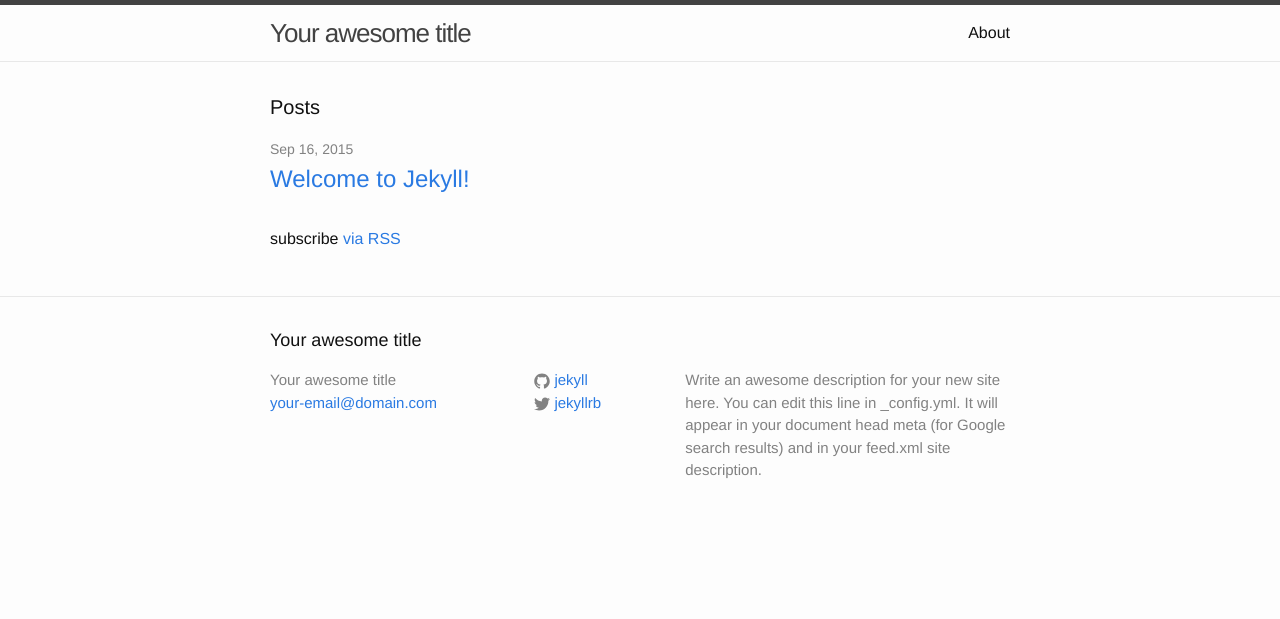
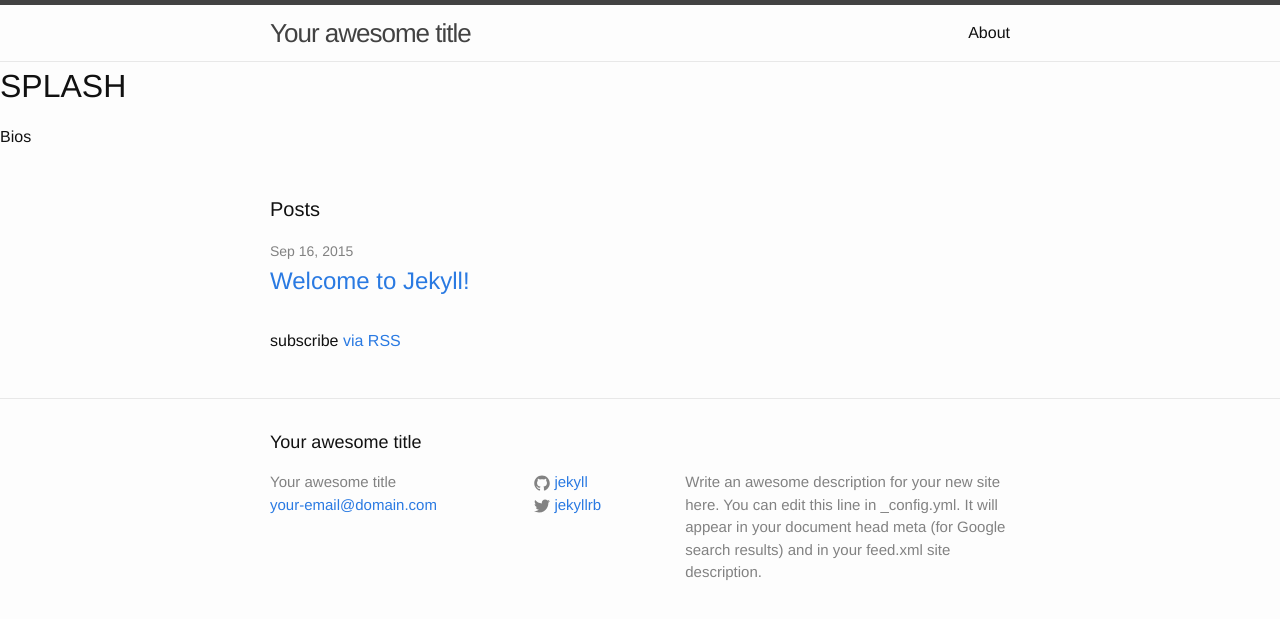
Before and after one commit to liberty-x/liberty-x.github.io, a Jekyll site: the page built from index.html, in a window 1280 px wide. Shown: the top 619 px of the page. Built offline with Jekyll 4.4.1, drawn with Linux system fonts in a browser that asks for light colours.

Commit message:
adding bios and splash

```diff
--- /dev/null
+++ b/_includes/bios.html
@@ -0,0 +1 @@
+<p>Bios</p>
--- /dev/null
+++ b/_includes/splash.html
@@ -0,0 +1 @@
+<h1>SPLASH</h1>
--- a/_layouts/default.html
+++ b/_layouts/default.html
@@ -6,7 +6,8 @@
   <body>
 
     {% include header.html %}
-
+    {% include splash.html %}
+    {% include bios.html %}
     <div class="page-content">
       <div class="wrapper">
         {{ content }}
--- a/index.html
+++ b/index.html
@@ -3,6 +3,9 @@ layout: default
 ---
 
 <div class="home">
+
+
+
 
   <h1 class="page-heading">Posts</h1>
 
```
Also changed, not shown: 1 other file.
